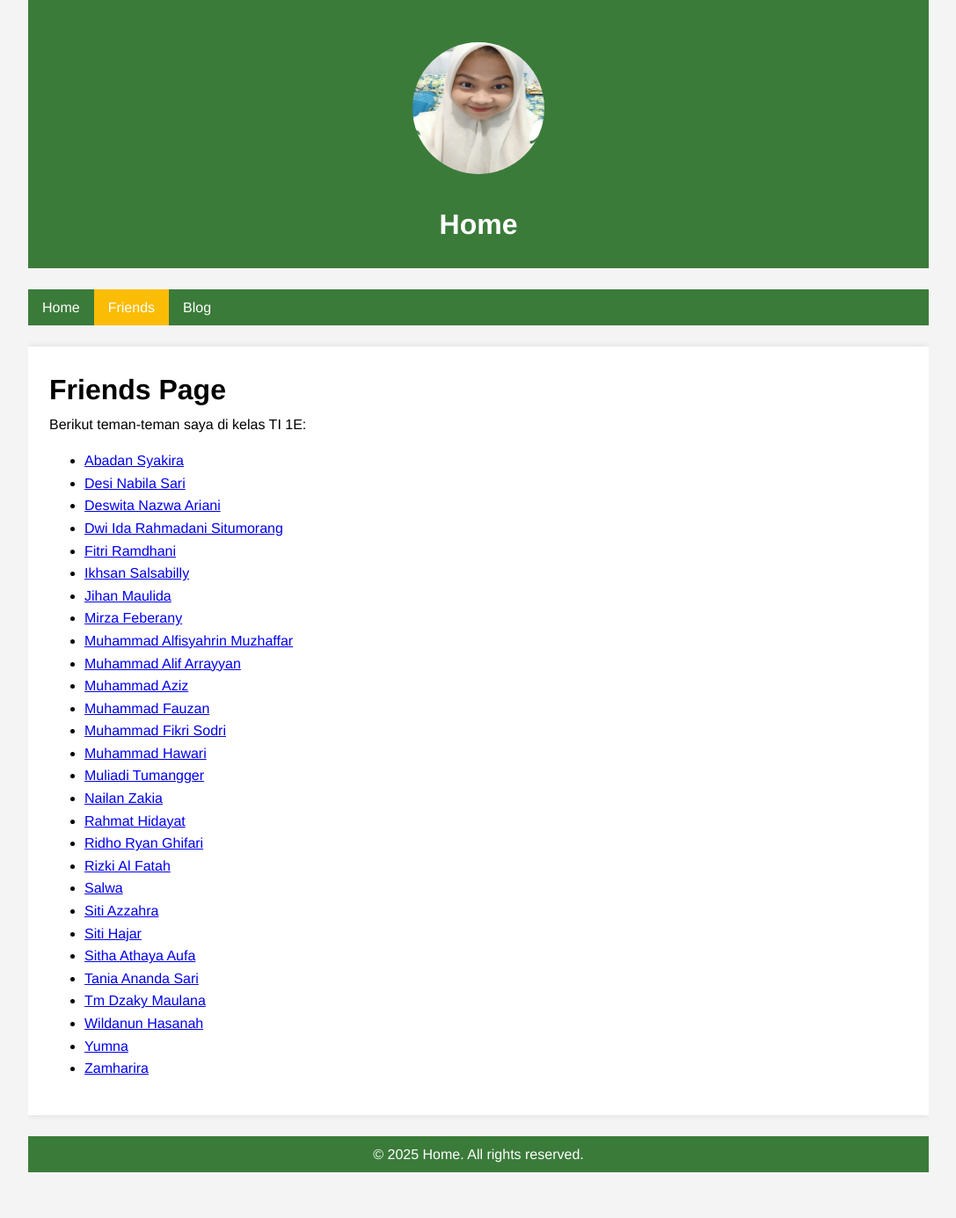
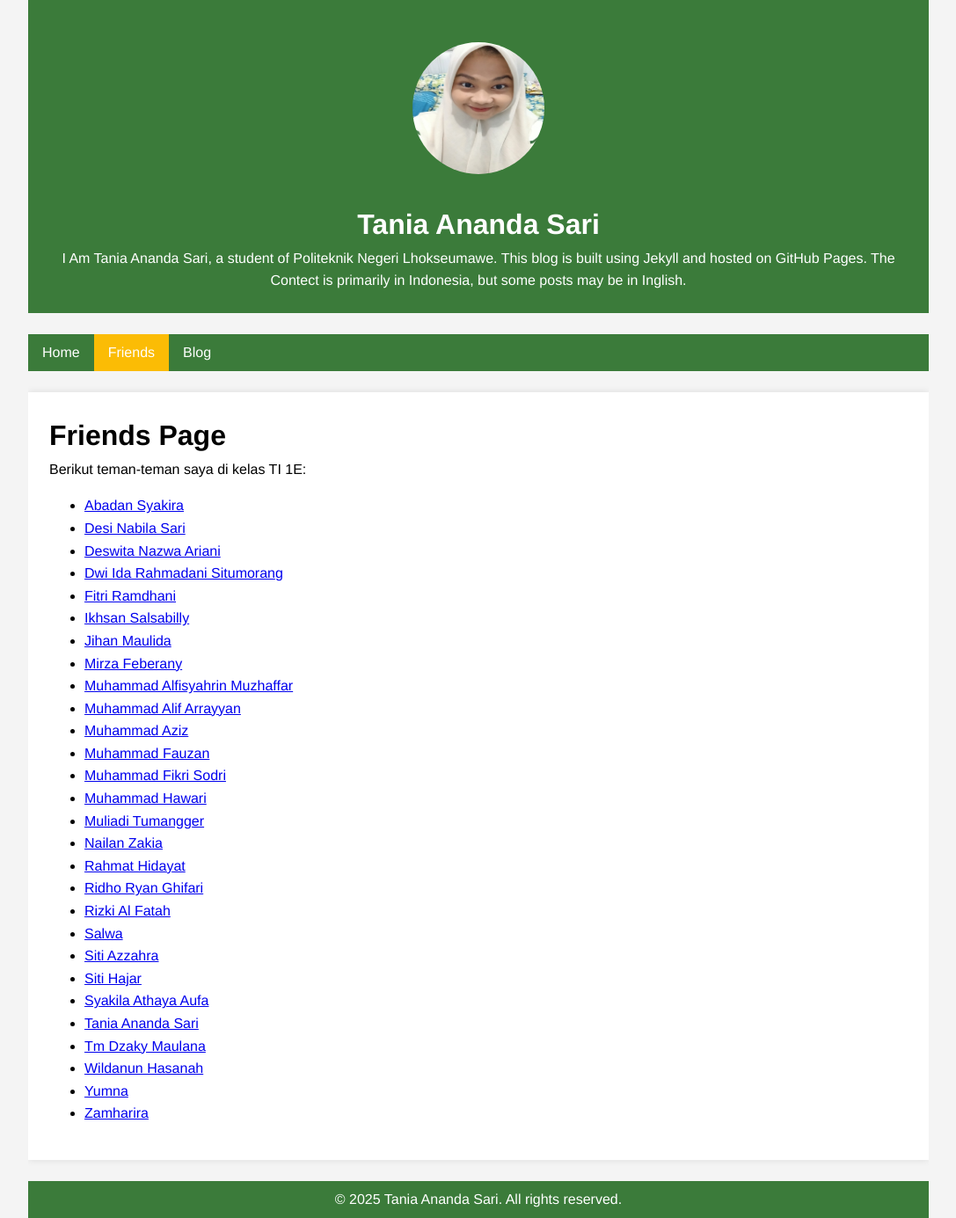
Before and after one commit to taniaanandasari/taniaanandasari.github.io, a Jekyll site: the page built from friends.md, in a window 1280 px wide. Shown: the whole page at 88% size, without its empty margins (96-1183 px from the left). Built offline with Jekyll 4.4.1, drawn with Linux system fonts in a browser that asks for light colours; before the commit the page ends 1333 px from its top, so only the background shows below that.

Commit message:
pertemuan 6

```diff
--- a/_config.yml
+++ b/_config.yml
@@ -1,5 +1,10 @@
-title: Home
-baseurl: ""
+title: Tania Ananda Sari
+email: "tania_ananda012@student.pnl.ac.id"
+description: > # this means to ignore newlines until "baseurl:"
+  I Am Tania Ananda Sari, a student of Politeknik Negeri Lhokseumawe.
+  This blog is built using Jekyll and hosted on GitHub Pages.
+  The Contect is primarily in Indonesia, but some posts may be in Inglish.
+
 url: "https://taniaanandasari.github.io/"
 
 sass:
--- a/friends.md
+++ b/friends.md
@@ -29,7 +29,7 @@ titte : friends
     <li class="bubble-effect"><a href="#">Salwa</a></li>
     <li class="bubble-effect"><a href="https://sitiazzahraa.github.io/">Siti Azzahra</a></li>
     <li class="bubble-effect"><a href="https://sitihajar01.github.io/">Siti Hajar</a></li>
-    <li class="bubble-effect"><a href="https://athayaaulfa18.github.io/">Sitha Athaya Aufa</a></li>
+    <li class="bubble-effect"><a href="https://athayaaulfa18.github.io/">Syakila Athaya Aufa</a></li>
     <li class="bubble-effect"><a href="https://taniaanandasari.github.io/">Tania Ananda Sari</a></li>
     <li class="bubble-effect"><a href="https://akbar2224.github.io/">Tm Dzaky Maulana</a></li>
     <li class="bubble-effect"><a href="https://wildanunhasanah.github.io/">Wildanun Hasanah</a></li>
```
Also changed, not shown: 1 other file.
